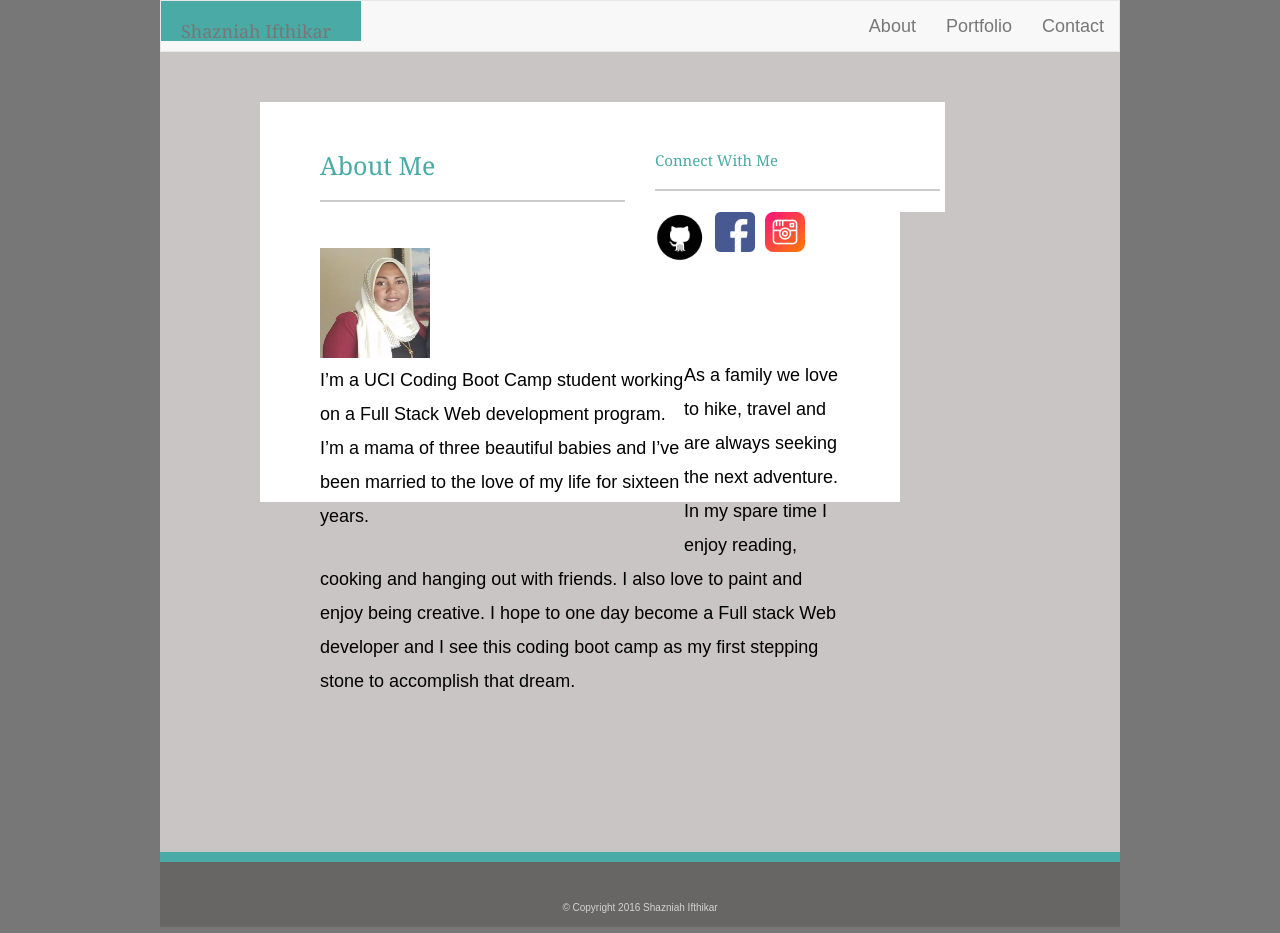
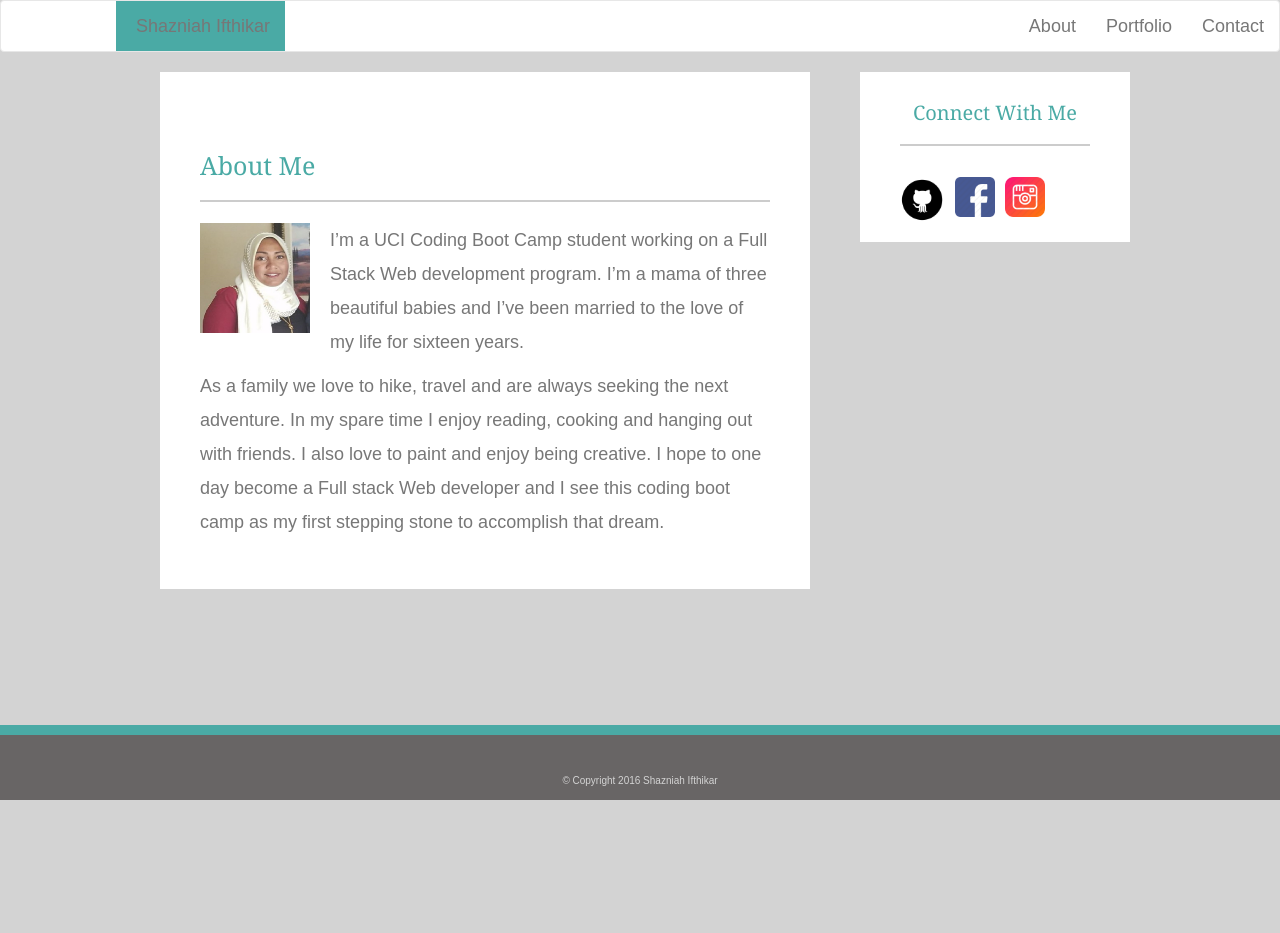
Before and after one commit to shaz-ifthi/Bootstrap-Portfolio, a plain HTML site: page index.html in a window 1280 px wide. After the commit the page ends 800 px from the top, so only its background shows below. Drawn offline with nearby package versions, Linux system fonts and the light colour scheme.

Commit message:
Final commit

```diff
--- a/assets/style.css
+++ b/assets/style.css
@@ -1,128 +1,74 @@
-/* #content {
-    height: 1000px;
-} */
-
 body {
-    width: 960px;
+    /* width: 960px; */
     margin: auto;
     font-family: Arial, "Helvetica Neue", Helvetica, sans-serif;
     font-size: 18px;
     line-height: 34px;
-    color: #777;
-    background: #777;
+    color: black;
+    background: lightgrey;
   }
 
-  .container {
-    /* width: 100%; */
-    /* max-width: 960px; */
-    margin: 0 auto;
-    clear: both;
-  }
+.navbar-header {
+    background: #4aaaa5;
+    padding-left: 20px;
+    color: white;
+    border: 1px solid rgb(202, 2bor01, 201);
+}
+.navbar{
+    background: white;
 
-.navbar {
-    margin-bottom: 0;
-    border-radius: 0;
+}
 
-  }
-.navbar-brand {
-    background: #4aaaa5;
-    /* position: relative; */
-    /* text-align: center; */
-    float: left;
-     /* width: 20%; */
-    /* padding: 20px; */
-    border: #dddddd;
-    color: white;
-    height: 25px;
-    margin-bottom: 10px;
-    margin-left: 20px;
-    padding-top: 20px;
-    padding-right: 30px;
-    padding-bottom: 20px;
-    padding-left: 20px;
-    font-family:'Georgia', Times, Times New Roman, serif;
+/* .navbar-brand{
+    margin-left: 40px;
+} */
 
+
+
+/* .container-fluid {
+    background-color: white;
+    padding-left: 40px;
+} */
+
+.container1{
+    width: 650px;
+    background: white;
+    border: 1px solid rgb(202, 2bor01, 201);
+    border-width: 2px;
+    padding: 40px;
+    margin-bottom: 20px;
+
+}
+
+.container2{
+    width: 270px;
+    background: white;
+    /* border: 1px solid rgb(202, 2bor01, 201); */
+    border-width: 2px;
+    padding: 40px;
+    height: 100%;
+    padding-top: 5px;
+    margin-left: 40px;
 
 
 }
 
-#about-portfolio-contact{
+.container3{
+    width: 270px;
     background: white;
-    /* position: absolute; */
-    padding-top: 20px;
-    padding-right: 30px;
-    padding-bottom: 20px;
-    padding-left: 700px;
-    text-align-last: right;
-    float: left;
-    /* width: 66%; */
-    /* margin-bottom: 20px; */
-    height: 25px;
-    color:#777777;
-  /* margin-top: 10px; */
-  margin-left: 20px;
-  font-family: 'Arial', 'Helvetica Neue', Helvetica, sans-serif;
+    /* border: 1px solid rgb(202, 2bor01, 201); */
+    border-width: 2px;
+    padding: 40px;
+    height: 150px;
+    padding-top: 5px;
+    margin-left: 40px;
 
 
 }
-
-#banner {
-    /* background-color: white; */
-    background-color: #ffffff;
-    clear: both;
-    overflow: auto;
-    padding-left: 80px;
-    /* margin-top: 20px; */
-    border: 1px solid rgb(202, 201, 201);
-    /* height: 70px; */
-
-  }
-
-h1{
-      color: #4aaaa5;
-      font-family: 'Georgia', Times, Times New Roman, serif;
-      font-size: 25px;
-      }
-
-      /* #main-container {
-        padding-top: 130px;
-      } */
-
-/* #main-container {
-    background-color: rgb(202, 197, 197);
-    /* clear: both; */
-    /* overflow: auto; */
-    /* padding: 20px; */
-    /* margin-top: 20px; */
-    /* border: 1px solid rgb(202, 201, 201); */
-    /* border: #cccccc; */
-    /* border:#dddddd;
-    height: 800px;
-    position: relative;
-    /* width: 650px; */
-    /* max-width: 960px;
-    margin-right: 0px;
-
-  */
- /* } */
- #main {
-    background-color: rgb(202, 197, 197);
-    /* clear: both; */
-    /* overflow: auto; */
-    /* padding: 20px; */
-    /* margin-top: 20px; */
-    /* border: 1px solid rgb(202, 201, 201); */
-    /* border: #cccccc; */
-    border:#dddddd;
-    height: 800px;
-    position: relative;
-    /* width: 650px; */
-    max-width: 960px;
-    margin-right: 0px;
-
-
- }
-
+.navbar{
+    background: white;
+    padding-left: 100px;
+}
 
 hr {
     display: block;
@@ -137,109 +83,117 @@ hr {
     overflow: auto;
 }
 
-
-.col-xs-8 {
-    background: white;
-    /* position: relative; */
-    /* text-align: center; */
-    /* float: left; */
-     /* width: 20%; */
-    /* padding: 20px; */
-    border: #dddddd;
-
-    height: 400px;
-    /* width: 500px; */
-  /* margin-top: 10px; */
-    margin-left: 20px;
-    padding-top: 30px;
-    padding-right: 60px;
-    padding-bottom: 100px;
-    padding-left: 60px;
-    position: absolute;
-    top: 50px;
-    left: 100px;
-    /* max-width: 650px; */
+#connect-images{
+    border: 1px solid rgb(202, 2bor01, 201);
+    padding-top: 10px;
+    text-align: center;
+    padding-bottom: 25px;
+}
 
 
-}
-#image {
-    /* width: 30%; */
-    padding-top:25px;
-     width: 100%;
-    height: auto;
-}
-#biotxt {
-    padding-top:5px;
-    width: 70%;
-    color: black;
-    font-family: 'Arial', 'Helvetica Neue', Helvetica, sans-serif;
-}
-.col-xs-8 {
-    margin:0 auto;
-    background-color: white;
-    /* width: 100%;
-    height: auto; */
-}
 
-#image,
-#biotxt {
-    float: left;
-}
-#biotxt1 {
-    color:black;
-    font-family: 'Arial', 'Helvetica Neue', Helvetica, sans-serif;
-
-}
-.col-xs-4 {
-    margin:0 auto;
-    /* width: 100%;
-    height: auto; */
-    /* max-width: 270px; */
-}
 #git_image,
 #facebook_image,
 #insta_image {
     float: left;
     padding-right: 10px;
+    padding-bottom: 20px;
+}
+
+#main{
+    width: 960px;
+    border: 1px solid rgb(202, 2bor01, 201);
+    margin: 0 auto 0 auto;
+    margin-bottom: 40px;
+}
+h1 {
+    color: #4aaaa5;
+    font-size: 25px;
+    padding-top: 20px;
+    font-family: 'Georgia', Times, Times New Roman, serif;
 
 }
-#main{
-    background-color: rgb(202, 197, 197);
-    max-width: 960px;
+h2 {
+    color: #4aaaa5;
+    font-size: 20px;
+    padding-top: 5px;
+    font-family: 'Georgia', Times, Times New Roman, serif;
+    text-align: center;
+}
+
+/* h2 {
+    color: #4aaaa5;
+    font-size: 15px;
+    padding-top: 20px;
+    font-family: 'Georgia', Times, Times New Roman, serif;
+
+} */
+#footer {
+    background-color: rgb(104, 101, 101);
+    text-align: center;
+    height: 75px;
+    /* border-top: #4aaaa5; */
+    border-top-style: solid;
+    border-color: #4aaaa5;
+    border-top-width: 10px;
+
+    position: fixed;
+   left: 0;
+   bottom: 0;
+   width: 100%;
+
+
+
 
 }
 
-#portfolio{
-    background: white;
-    /* position: relative; */
-    /* text-align: center; */
-    /* float: left; */
-     /* width: 20%; */
-    /* padding: 20px; */
-    border: #cccccc;
+h3 {
+    color: lightgray;
+    font-size: 10px;
+    padding-top: 20px;
+    padding-bottom: 20px;
+    border-top: #57c7c1;
+}
+p{
+    color: #777777;
 
-    height: 600px;
-    /* width: 400px; */
-  /* margin-top: 10px; */
-  /* margin-left: 20px; */
-    padding-top: 30px;
-    padding-right: 60px;
-    padding-bottom: 30px;
-    padding-left: 60px;
-    position: absolute;
-    top: 50px;
-    left: 100px;
-    /* max-width: 650px; */
+}
+#image{
+    padding-right: 20px;
+    float: left;
+}
+#biotxt{
 
 
 }
-.portfolio_container {
-    margin:0 auto;
-    /* width: 600px; */
-    /* max-width: 650px;
-    */
-    width: 650px;
+#biotxt1{
+
 }
+
+input[type=text] {
+    width: 100%;
+    /* padding: 12px 20px; */
+    margin: 8px 0;
+    box-sizing: border-box;
+}
+input[type=text1] {
+    width: 100%;
+    /* padding: 12px 20px; */
+    margin: 8px 0;
+    width:500px;
+    height: 75px;
+    box-sizing: message-box;
+}
+#sbutton {
+    background-color:  #4aaaa5;
+    color: white;
+    width: 70px;
+    height: 30px;
+    text-align: center;
+    /* border: #cccccc; */
+    /* border: 2px solid #4CAF50; Green */
+}
+
 #portfolio_image1,
 #portfolio_image2{
     float: left;
@@ -256,6 +210,8 @@ hr {
      padding-bottom: 20px;
 }
 #portfolio_image5{
+    clear: both;
+    overflow: auto;
 
 }
 #portfolio_image1 {
@@ -264,75 +220,6 @@ hr {
 #portfolio_image3 {
     padding-right: 20px;
 }
-input[type=text] {
-    /* width: 100%; */
-    padding: 12px 20px;
-    margin: 8px 0;
-    box-sizing: border-box;
+#portfolio_image1 {
+    padding-right: 20px;
 }
-input[type=text1] {
-    /* width: 100%; */
-    padding: 12px 20px;
-    margin: 8px 0;
-    width: 500px;
-    height: 100px;
-    box-sizing: message-box;
-}
-#sbutton {
-    background-color:  #4aaaa5;
-    color: white;
-    width: 70px;
-    height: 20px;
-    text-align: center;
-    /* border: #cccccc; */
-    /* border: 2px solid #4CAF50; Green */
-}
-.col-xs-4 {
-    background: white;
-    border: #cccccc;
-    height: 50px;
-    /* width: 200px; */
-    padding-top: 10px;
-    padding-right: 5px;
-    padding-bottom: 100px;
-    padding-left: 30px;
-    position: absolute;
-    top: 50px;
-    right: 175px;
-    /* max-width: 270px; */
-
-  }
-
-h2 {
-    color: #4aaaa5;
-    font-size: 15px;
-    padding-top: 20px;
-    font-family: 'Georgia', Times, Times New Roman, serif;
-
-}
-
-#footer {
-    background-color: rgb(104, 101, 101);
-    text-align: center;
-    height: 75px;
-    /* border-top: #4aaaa5; */
-    border-top-style: solid;
-    border-color: #4aaaa5;
-    border-top-width: 10px;
-}
-
-h3 {
-    color: lightgray;
-    font-size: 10px;
-    padding-top: 20px;
-    padding-bottom: 20px;
-    border-top: #57c7c1;
-}
-.clearfix {
-    clear: both;
-    overflow: auto;
-}
-.clearfix1 {
-    clear: both;
-    overflow: auto;
-}
--- a/index.html
+++ b/index.html
@@ -1,5 +1,6 @@
 <!DOCTYPE html>
 <html lang="en">
+
 <head>
     <meta charset="UTF-8">
     <meta name="viewport" content="width=device-width, initial-scale=1.0">
@@ -12,6 +13,7 @@
 
 
 </head>
+
 <body>
 
     <nav class="navbar navbar-default">
@@ -21,51 +23,73 @@
             </div>
             <ul class="nav navbar-nav navbar-right">
 
-                  <li><A href="index.html" style="text-decoration: none">   About </A></li>
-                  <li><A href="portfolio.html" style="text-decoration: none"> Portfolio </A></li>
-                  <li><A href="contact.html" style="text-decoration: none"> Contact </A></li>
+                <li>
+                    <A href="index.html" style="text-decoration: none"> About </A>
+                </li>
+                <li>
+                    <A href="portfolio.html" style="text-decoration: none"> Portfolio </A>
+                </li>
+                <li>
+                    <A href="contact.html" style="text-decoration: none"> Contact </A>
+                </li>
         </div>
         </div>
     </nav>
 
 
     <section id="main">
-              <div id="main-container" class="container">
+
 
         <div class="row">
-                <div class="col-xs-8"><h1>About Me</h1>
-                    <hr/>
+            <div class="col-xs-8">
+                <div class="container1">
+
+                    <h1>About Me</h1>
+                    <hr>
                     <section id="image">
                         <!-- <img src="/Users/shaz/Desktop/Basic-Portfolio/assets/images/Ocean%20-%20TTdesign%20_%20Cloudy%20Sunset%20on%20the%20ocean%20_%20Tom%20_%20Flickr.html "width="20" height="20"> -->
                         <img src="./assets/images/shaz_pic.jpg " alt="" width="110" height="110">
                     </section>
                     <section id="biotxt">
-                                <p>I’m a UCI Coding Boot Camp student working on a Full Stack Web development program. I’m a mama of three beautiful babies and I’ve been married to the love of my life for sixteen years.  </p>
+                        <p>I’m a UCI Coding Boot Camp student working on a Full Stack Web development program. I’m a mama of
+                            three beautiful babies and I’ve been married to the love of my life for sixteen years. </p>
                     </section>
                     <section id="biotxt1">
-                             <p1>As a family we love to hike, travel and are always seeking the next adventure. In my spare time I enjoy reading, cooking and hanging out with friends. I also love to paint and enjoy being creative.  I hope to one day become a Full stack Web developer and I see this coding boot camp as my first stepping stone to accomplish that dream. </p1>
+                        <p>As a family we love to hike, travel and are always seeking the next adventure. In my spare time I
+                            enjoy reading, cooking and hanging out with friends. I also love to paint and enjoy being creative.
+                            I hope to one day become a Full stack Web developer and I see this coding boot camp as my first
+                            stepping stone to accomplish that dream. </p>
                     </section>
+
                 </div>
             </div>
 
 
 
+
             <div class="row">
-                            <div class="col-xs-4"><h2>Connect With Me</h2>
+                <div class="col-xs-4">
+                    <div class="container2">
+                        <h2>Connect With Me</h2>
                         <hr/>
+                        <div id="connect-images">
                             <section id="git_image">
                                 <!-- <img src="/Users/shaz/Desktop/Basic-Portfolio/assets/images/Ocean%20-%20TTdesign%20_%20Cloudy%20Sunset%20on%20the%20ocean%20_%20Tom%20_%20Flickr.html "width="20" height="20"> -->
-                    <A href="https://www.github.com">  <img src="./assets/images/github_logo.png" alt="" width="50" height="50"> </A>
+                                <A href="https://www.github.com">
+                                    <img src="./assets/images/github_logo.png" alt="" width="45" height="45"> </A>
                             </section>
                             <section id="facebook_image">
                                 <!-- <img src="/Users/shaz/Desktop/Basic-Portfolio/assets/images/Ocean%20-%20TTdesign%20_%20Cloudy%20Sunset%20on%20the%20ocean%20_%20Tom%20_%20Flickr.html "width="20" height="20"> -->
-                        <A href="https://www.facebook.com">  <img src="./assets/images/facebook_logo.png " alt="" width="40" height="40"> </A>
+                                <A href="https://www.facebook.com">
+                                    <img src="./assets/images/facebook_logo.png " alt="" width="40" height="40"> </A>
                             </section>
                             <section id="insta_image">
                                 <!-- <img src="/Users/shaz/Desktop/Basic-Portfolio/assets/images/Ocean%20-%20TTdesign%20_%20Cloudy%20Sunset%20on%20the%20ocean%20_%20Tom%20_%20Flickr.html "width="20" height="20"> -->
-                            <A href="https://www.instagram.com">  <img src="./assets/images/insta_logo.png " alt="" width="40" height="40"> </A>
+                                <A href="https://www.instagram.com">
+                                    <img src="./assets/images/insta_logo.png " alt="" width="40" height="40"> </A>
                             </section>
                             <!-- </section>  -->
+                        </div>
                     </div>
 
                 </div>
@@ -78,6 +102,7 @@
 
     <div class="row">
         <div class="col-md-12">
+
             <section id="footer">
                 <h3>&copy; Copyright 2016 Shazniah Ifthikar</h3>
             </section>
@@ -92,4 +117,5 @@
 
 
 </body>
+
 </html>
```
Also changed, not shown: contact.html (+40 -33 lines), portfolio.html (+33 -18 lines). Lines whose indentation alone changed are shown as unchanged.
